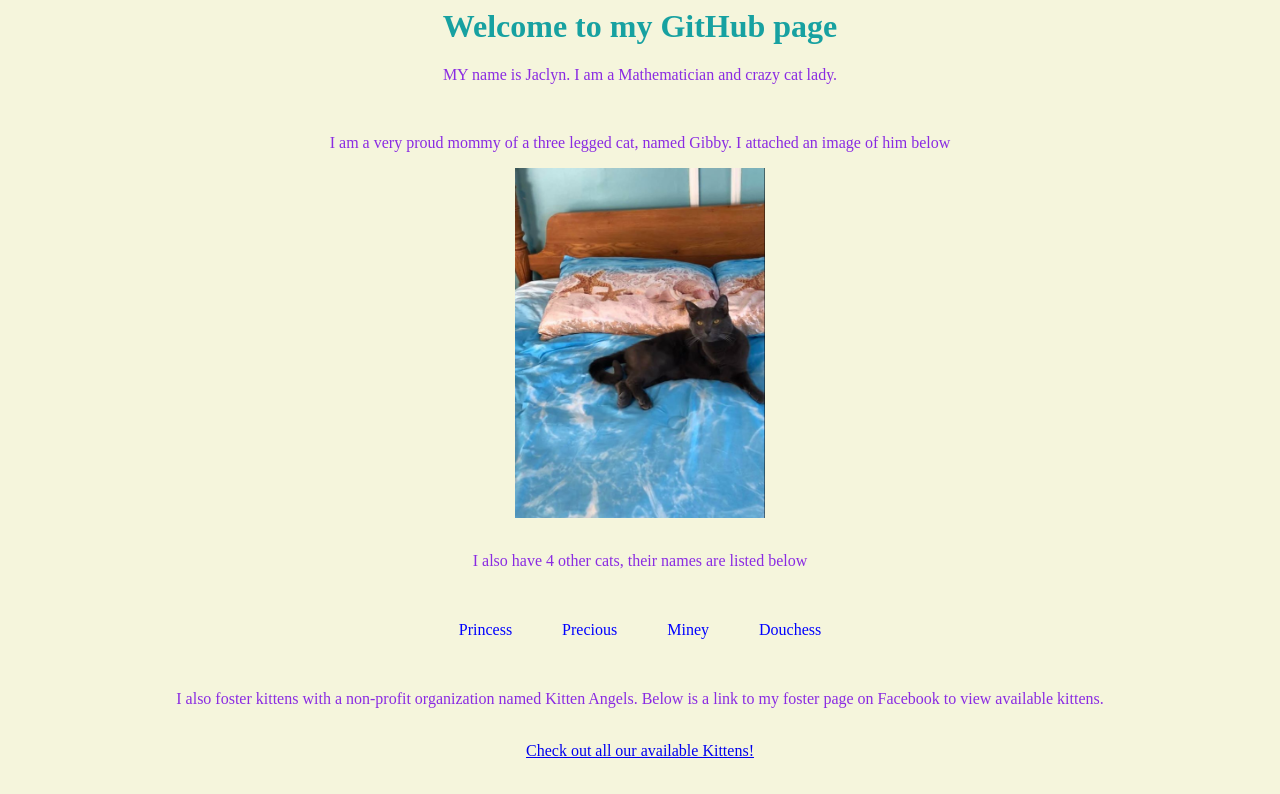
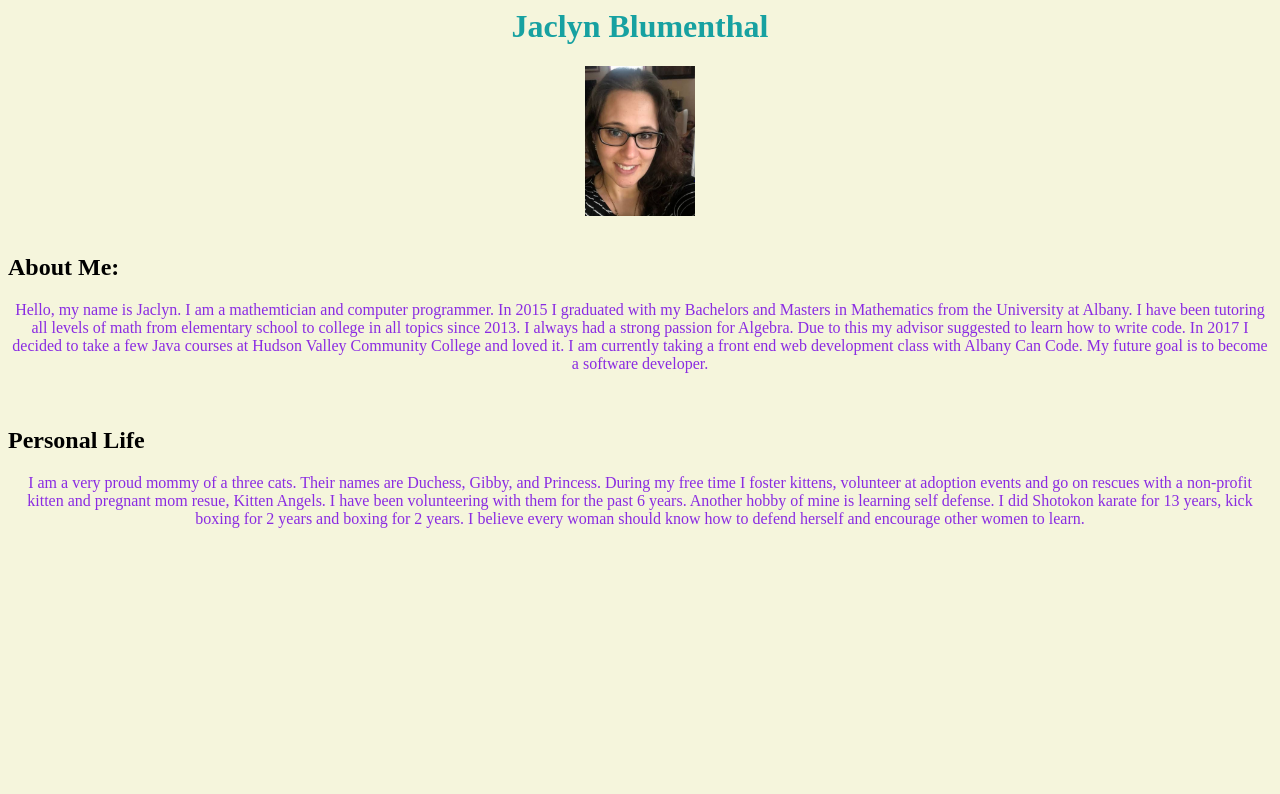
Before and after one commit to Jaclyn-Blumenthal/About-Me, a plain HTML site: page index.html in a window 1280 px wide. Drawn offline with Linux system fonts and the light colour scheme.

Commit message:
modified index

```diff
--- a/index.html
+++ b/index.html
@@ -7,22 +7,15 @@
     <link rel="stylesheet" href="style.css">
 </head>
 <body>
-    <h1>Welcome to my GitHub page</h1>
-<p>MY name is Jaclyn. I am a Mathematician and crazy cat lady.</p>
+    <h1>Jaclyn Blumenthal</h1>
+    <img src="images/me.JPG" alt="Jaclyn Blumenthal" class="me">
+    <br>
+    <h2>About Me: </h2>
+<p>Hello, my name is Jaclyn. I am a mathemtician and computer programmer.  In 2015 I graduated with my Bachelors and Masters in Mathematics from the University at Albany. I have been tutoring all levels of math from elementary school to college in all topics since 2013. I always had a strong passion for Algebra. Due to this my advisor suggested to learn how to write code. In 2017 I decided to take a few Java courses at Hudson Valley Community College and loved it. I am  currently taking a front end web development class with Albany Can Code. My future goal is to become a software developer.</p>
 <br>
-<p>I am a very proud mommy of a three legged cat, named Gibby.  I attached an image of him below</p>
-<img src="images/gibby.PNG" alt="The most handsome cat" class="gibby">
-<br>
-<p>I also have 4 other cats, their names are listed below</p>
-<div class="cat">
-    <div>Princess</div>
-<div>Precious</div>
-<div>Miney</div>
-<div>Douchess</div>
+<h2>Personal Life</h2>
+<p>I am a very proud mommy of a three cats. Their names are Duchess, Gibby, and Princess. During my free time I foster kittens, volunteer at adoption events and go on rescues with a non-profit kitten and pregnant mom resue, Kitten Angels. I have been volunteering with them for the past 6 years. Another hobby of mine is learning self defense. I did Shotokon karate for 13 years, kick boxing for 2 years and boxing for 2 years. I believe every woman should know how to defend herself and encourage other women to learn.</p>
 
-    </div>
-<p>I also foster kittens with a non-profit organization named Kitten Angels. Below is a link to my foster page on Facebook to view available kittens.</p>
-<br>
-<a href="https://www.facebook.com/cuteandcuddlyfosterkittens" target="blank" style= "display:block; text-align: center;"> Check out all our available Kittens!</a>
+
 </body>
 </html>
--- a/style.css
+++ b/style.css
@@ -19,15 +19,11 @@ body {
     background-color: beige;
 }
 
-.cat {
-    display: flex;
-    justify-content: center;
-    padding: 10px;
-}
-.cat > div {
-    color: blue;
-    margin:25px;
-
-
+.me {
+   display: block;
+    margin-left: auto;
+    margin-right: auto;
+    width: 110px;
+    height: 150px;
 
 }
```
Also changed, not shown: images/me.JPG (added).
